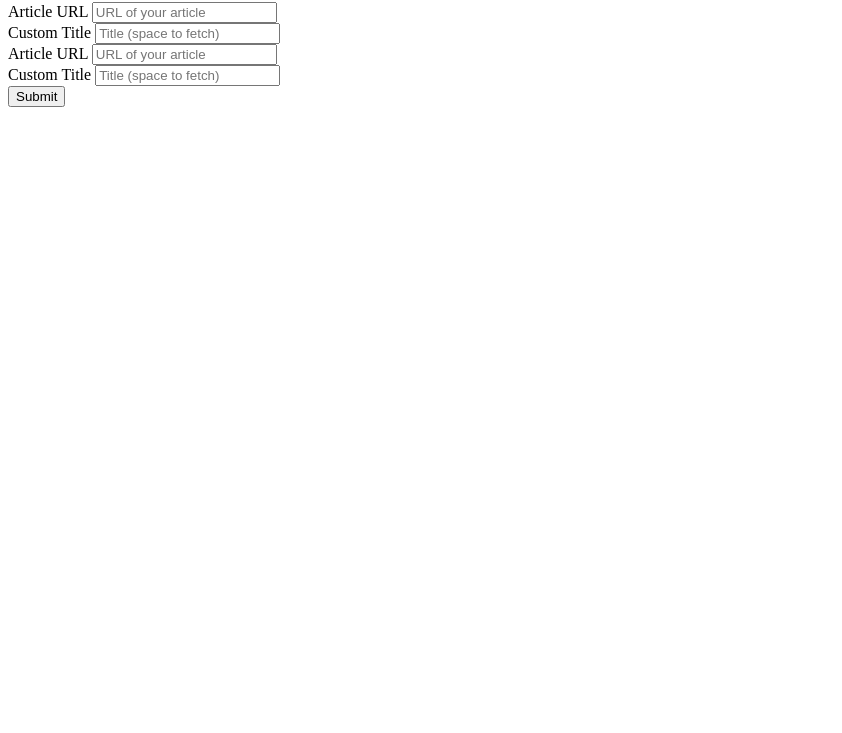
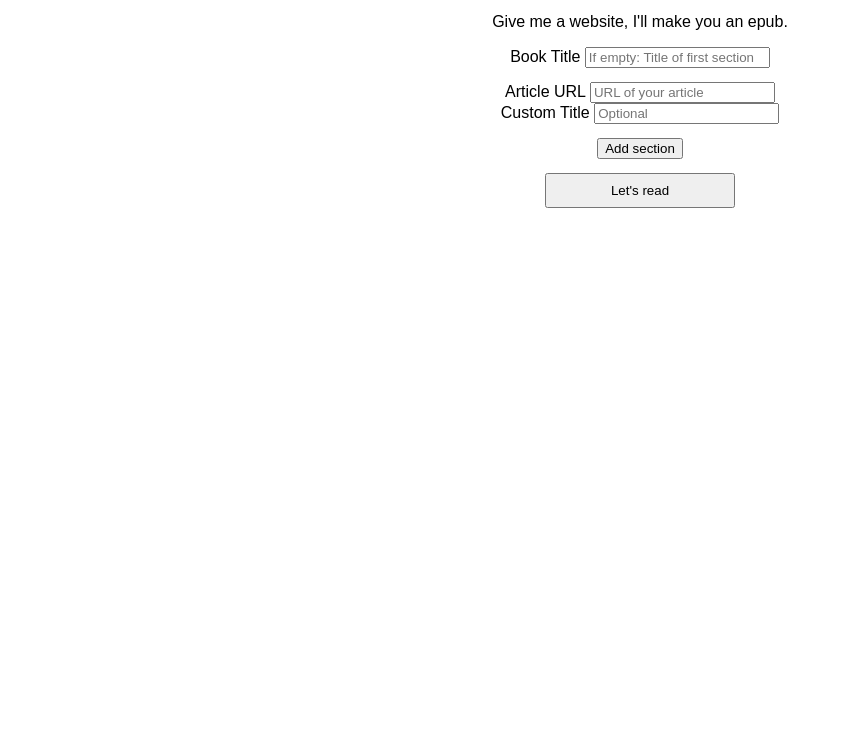
Before and after one commit to solarkraft/webpub, a website: page static/index.html in a window 1280 px wide. Shown: the part 67-800 px from the top of the page, without its empty margins (0-842 px from the left). Drawn offline with Linux system fonts and the light colour scheme.

Commit message:
Build out index page

```diff
--- a/static/index.html
+++ b/static/index.html
@@ -1,23 +1,170 @@
-<form action="" method="get">
-	<label for="book_title">Book Title</label>
-	<input type="text" name="book_title" placeholder="Empty: Title of first page" />
-	<br />
+<!DOCTYPE html>
+<html lang="en">
+	<head>
+		<meta charset="UTF-8" />
+		<meta name="viewport" content="width=device-width, initial-scale=1.0" />
+		<meta http-equiv="X-UA-Compatible" content="ie=edge" />
+		<title>Webpub</title>
 
-	<input type="checkbox" name="make_epub" checked disabled /> <label for="make_epub">Make epub</label>
-	<br />
+		<style>
+			body {
+				font-family: sans-serif;
+				text-align: center;
+			}
+			.section {
+				margin: 14px;
+			}
+			.section br {
+				margin: 4px;
+			}
 
-	<input type="checkbox" name="save_file" disabled /> <label for="save_file">Save file on server</label>
-	<br />
+			#submit_button {
+				padding: 8px 64px;
+				margin-top: 14px;
+			}
+		</style>
+	</head>
+	<body>
+		<form action="" method="get">
+			<h1>Webpub</h1>
+			<p>Give me a website, I'll make you an epub.</p>
 
-	<label for="url">Article URL</label> <input type="text" name="url" placeholder="URL of your article" />
-	<br />
-	<label for="title">Custom Title</label> <input type="text" name="title" placeholder="Title (space to fetch)" />
-	<br />
+			<label for="book_title">Book Title</label>
+			<input type="text" name="book_title" placeholder="If empty: Title of first section" />
+			<br />
 
-	<label for="url">Article URL</label> <input type="text" name="url" placeholder="URL of your article" />
-	<br />
-	<label for="title">Custom Title</label> <input type="text" name="title" placeholder="Title (space to fetch)" />
-	<br />
+			<div id="sections_holder">
+				<div class="section">
+					<label for="url">Article URL</label>
+					<input type="text" name="url" placeholder="URL of your article" />
+					<br />
+					<label for="title">Custom Title</label>
+					<input type="text" name="title" placeholder="Optional" />
+					<br />
+				</div>
 
-	<input type="submit" value="Submit" />
-</form>
+				<div class="section">
+					<label for="url">Article URL</label>
+					<input type="text" name="url" placeholder="URL of your article" />
+					<br />
+					<label for="title">Custom Title</label>
+					<input type="text" name="title" placeholder="Optional" />
+					<br />
+				</div>
+
+				<div class="section">
+					<label for="url">Article URL</label>
+					<input type="text" name="url" placeholder="URL of your article" />
+					<br />
+					<label for="title">Custom Title</label>
+					<input type="text" name="title" placeholder="Optional" />
+					<br />
+				</div>
+
+				<div class="section">
+					<label for="url">Article URL</label>
+					<input type="text" name="url" placeholder="URL of your article" />
+					<br />
+					<label for="title">Custom Title</label>
+					<input type="text" name="title" placeholder="Optional" />
+					<br />
+				</div>
+
+				<div class="section">
+					<label for="url">Article URL</label>
+					<input type="text" name="url" placeholder="URL of your article" />
+					<br />
+					<label for="title">Custom Title</label>
+					<input type="text" name="title" placeholder="Optional" />
+					<br />
+				</div>
+
+				<div class="section">
+					<label for="url">Article URL</label>
+					<input type="text" name="url" placeholder="URL of your article" />
+					<br />
+					<label for="title">Custom Title</label>
+					<input type="text" name="title" placeholder="Optional" />
+					<br />
+				</div>
+
+				<div class="section">
+					<label for="url">Article URL</label>
+					<input type="text" name="url" placeholder="URL of your article" />
+					<br />
+					<label for="title">Custom Title</label>
+					<input type="text" name="title" placeholder="Optional" />
+					<br />
+				</div>
+
+				<div class="section">
+					<label for="url">Article URL</label>
+					<input type="text" name="url" placeholder="URL of your article" />
+					<br />
+					<label for="title">Custom Title</label>
+					<input type="text" name="title" placeholder="Optional" />
+					<br />
+				</div>
+
+				<div class="section">
+					<label for="url">Article URL</label>
+					<input type="text" name="url" placeholder="URL of your article" />
+					<br />
+					<label for="title">Custom Title</label>
+					<input type="text" name="title" placeholder="Optional" />
+					<br />
+				</div>
+
+				<div class="section">
+					<label for="url">Article URL</label>
+					<input type="text" name="url" placeholder="URL of your article" />
+					<br />
+					<label for="title">Custom Title</label>
+					<input type="text" name="title" placeholder="Optional" />
+					<br />
+				</div>
+
+				<div class="section">
+					<label for="url">Article URL</label>
+					<input type="text" name="url" placeholder="URL of your article" />
+					<br />
+					<label for="title">Custom Title</label>
+					<input type="text" name="title" placeholder="Optional" />
+					<br />
+				</div>
+
+				<div class="section">
+					<label for="url">Article URL</label>
+					<input type="text" name="url" placeholder="URL of your article" />
+					<br />
+					<label for="title">Custom Title</label>
+					<input type="text" name="title" placeholder="Optional" />
+					<br />
+				</div>
+			</div>
+
+			<button type="button" onclick="addSection();">Add section</button>
+			<br />
+
+			<input id="submit_button" type="submit" value="Let's read" />
+		</form>
+
+		<script>
+			// Reset to normal view when JS is available
+			var sectionsHolder = document.getElementById("sections_holder")
+			var sections = sectionsHolder.children
+			while (sections.length > 1) {
+				sections[1].remove()
+			}
+
+			// This is likely way too new for some devices
+            // Todo: Do this in a backwards compatible manner
+			function addSection() {
+				var el = sectionsHolder.firstElementChild.cloneNode(true)
+				sectionsHolder.appendChild(el)
+				// Reset text
+				el.querySelectorAll("input").forEach((i) => (i.value = ""))
+			}
+		</script>
+	</body>
+</html>
```
